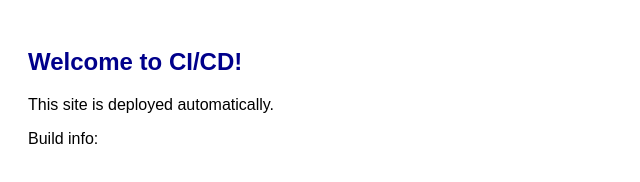
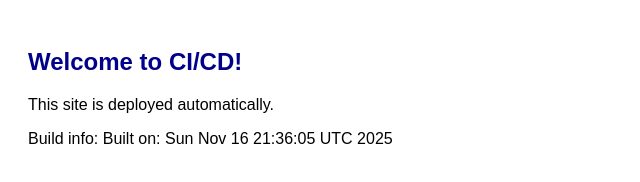
Before and after one commit to prajwalmartha/my-cicd-website, a plain HTML site: page index.html in a window 1280 px wide. Shown: the whole page, without its empty margins (0-640 px from the left). Drawn offline with Linux system fonts and the light colour scheme.

Commit message:
deploy: 3fba7a5fcccd61f2207338d8c39d76d592d7bd14

```diff
--- a/index.html
+++ b/index.html
@@ -11,5 +11,9 @@
     <p>Build info: <span id="build-info"></span></p>
 
     <script src="script.js"></script>
+<script>
+document.getElementById("build-info").innerText = buildInfo;
+</script>
+
 </body>
 </html>
--- a/script.js
+++ b/script.js
@@ -1 +1 @@
-const buildInfo = 'Built on: Sun Nov 16 21:17:57 UTC 2025';
+const buildInfo = 'Built on: Sun Nov 16 21:36:05 UTC 2025';
```
